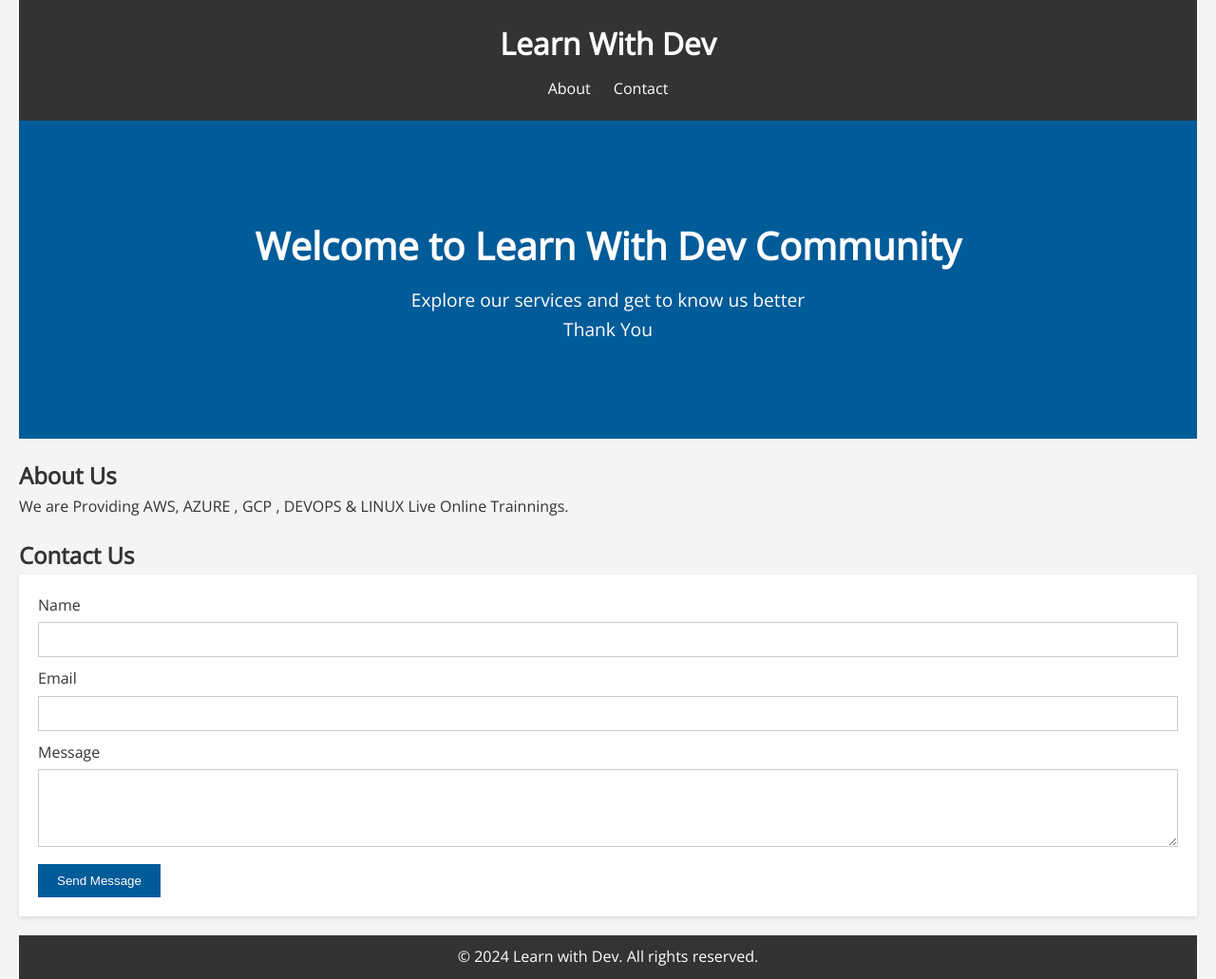
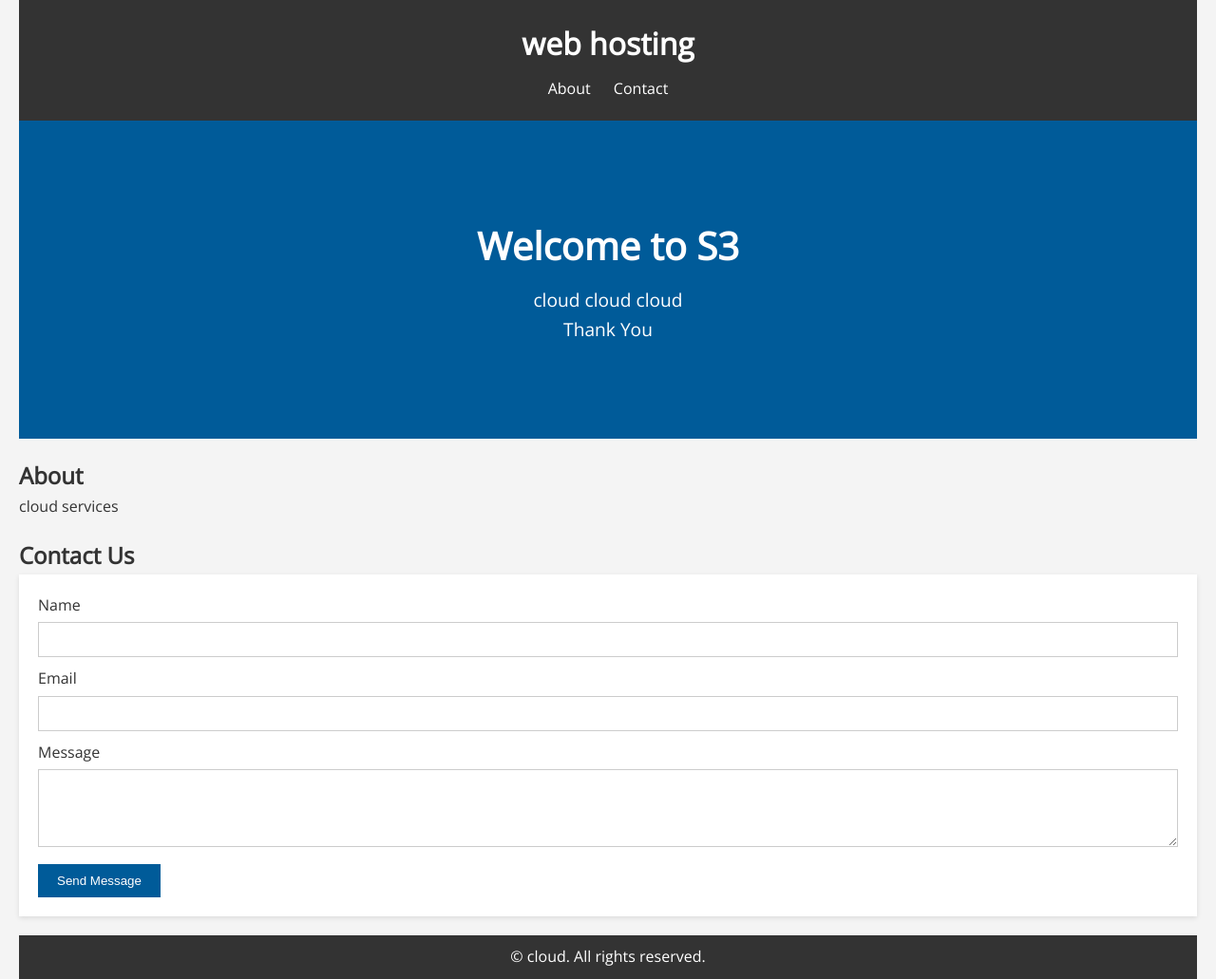
Before and after one commit to mohantycloud/my-aws, a plain HTML site: page s3 static website host/index.html in a window 1280 px wide. Shown: the whole page at 95% size. Drawn offline with nearby package versions, Linux system fonts and the light colour scheme.

Commit message:
Update index.html

```diff
--- a/s3 static website host/index.html
+++ b/s3 static website host/index.html
@@ -3,7 +3,7 @@
 <head>
     <meta charset="UTF-8">
     <meta name="viewport" content="width=device-width, initial-scale=1.0">
-    <title>LwD-Community</title>
+    <title>mywebapp</title>
     <link href="https://fonts.googleapis.com/css?family=Open+Sans&display=swap" rel="stylesheet">
     <style>
         /* Basic reset */
@@ -141,7 +141,7 @@
 </head>
 <body>
     <header>
-        <h1>Learn With Dev</h1>
+        <h1>web hosting</h1>
         <nav>
             <ul>
                 <li><a href="#about">About</a></li>
@@ -152,8 +152,8 @@
     </header>
 
     <div class="hero">
-        <h2>Welcome to Learn With Dev Community</h2>
-        <p>Explore our services and get to know us better</p>
+        <h2>Welcome to S3</h2>
+        <p>cloud cloud cloud</p>
         <p>Thank You</p>
     </div>
 
@@ -161,8 +161,8 @@
 
 
         <section id="about">
-            <h2>About Us</h2>
-            <p>We are Providing AWS, AZURE , GCP , DEVOPS & LINUX Live Online Trainnings.</p>
+            <h2>About</h2>
+            <p>cloud services</p>
         </section>
 
 
@@ -186,7 +186,7 @@
     </main>
 
     <footer>
-        <p>&copy; 2024 Learn with Dev. All rights reserved.</p>
+        <p>&copy; cloud. All rights reserved.</p>
     </footer>
 </body>
 </html>
```
